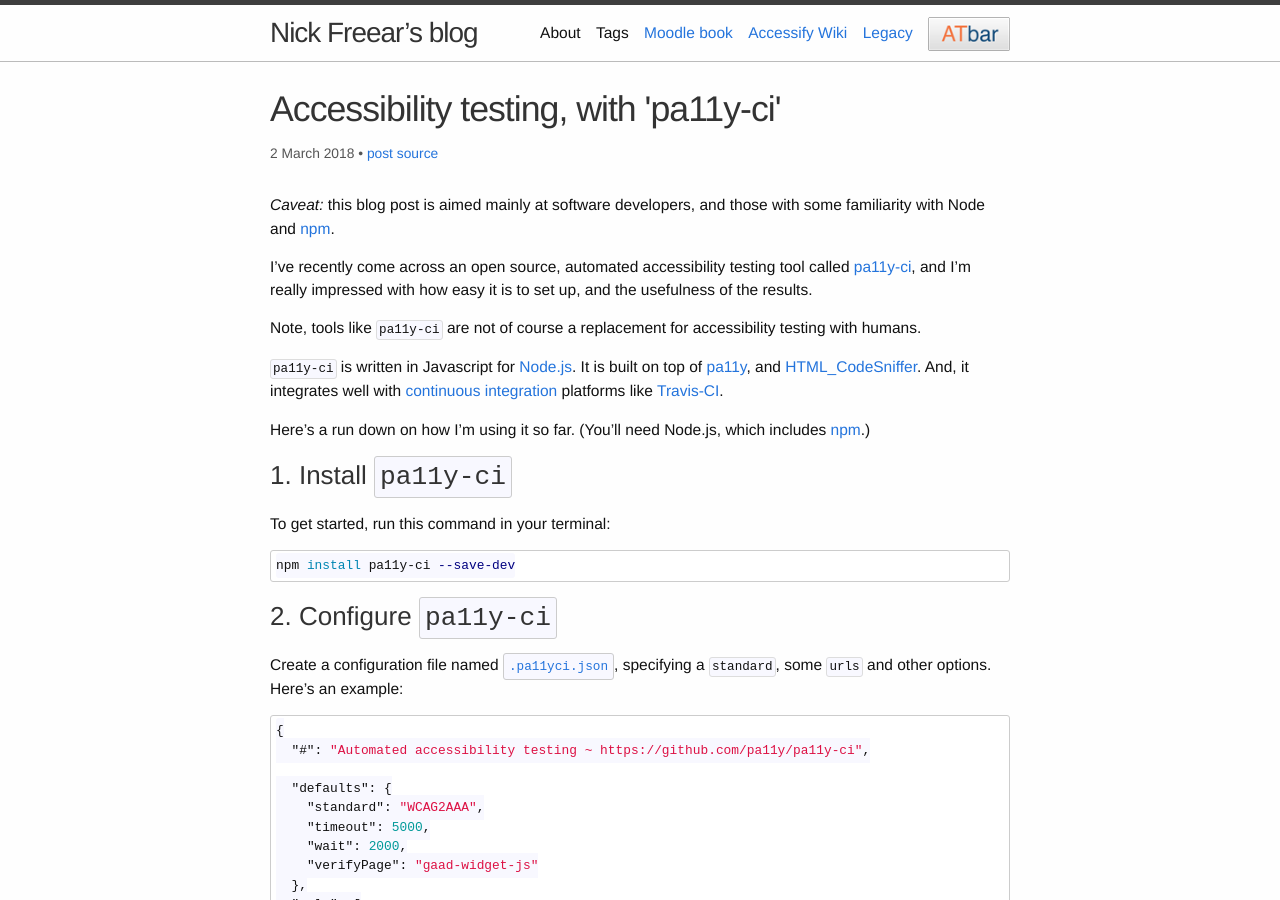
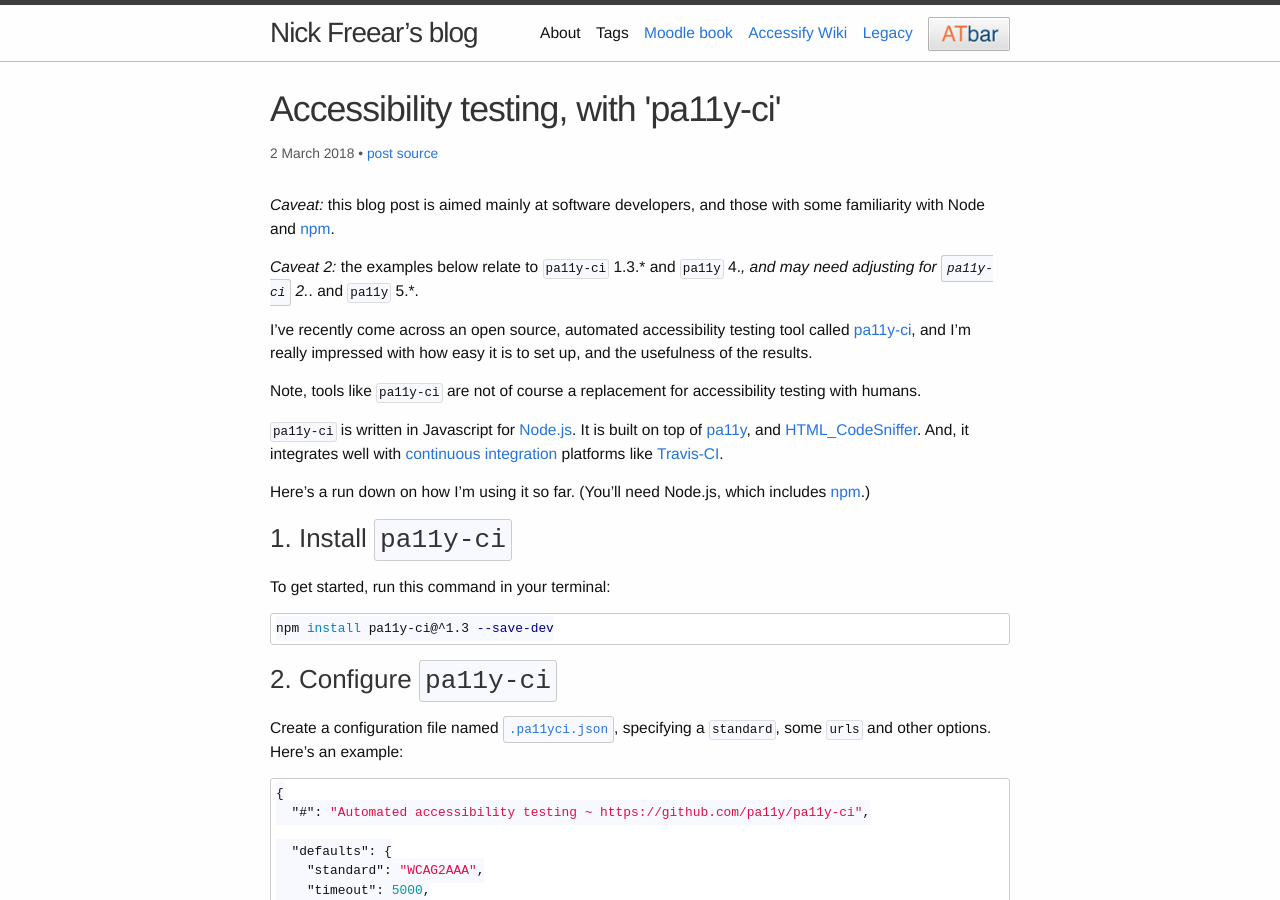
Before and after one commit to nfreear/nfreear.github.io, a Jekyll site: the page built from _posts/2018-02-28-pa11y-ci-accessility-testing.md, in a window 1280 px wide and 900 px high. Built offline with Jekyll 4.4.1, drawn with Linux system fonts in a browser that asks for light colours; a script that is not in the unit is left out; comment, search, counter and statistics services are not loaded; some of the changed text lies outside the part shown.

Commit message:
Bug #2, add 'caveat 2' to pa11y-ci accessibility blog post [ci skip]

````diff
--- a/_posts/2018-02-28-pa11y-ci-accessility-testing.md
+++ b/_posts/2018-02-28-pa11y-ci-accessility-testing.md
@@ -17,6 +17,8 @@ priority: 1.0
 _Caveat:_ this blog post is aimed mainly at software developers, and
 those with some familiarity with Node and [npm][].
 
+_Caveat 2:_ the examples below relate to `pa11y-ci` 1.3.* and `pa11y` 4.*,
+and may need adjusting for `pa11y-ci` 2.*. and `pa11y` 5.*.
 
 I've recently come across an open source, automated accessibility
 testing tool called [pa11y-ci][], and I'm really impressed with how easy
@@ -35,7 +37,7 @@ Here's a run down on how I'm using it so far. (You'll need Node.js, which includ
 To get started, run this command in your terminal:
 
 ```sh
-npm install pa11y-ci --save-dev
+npm install pa11y-ci@^1.3 --save-dev
 ```
 
 ### 2. Configure `pa11y-ci`
@@ -123,6 +125,8 @@ script:
   - npm test
   - npm run serve-ci & sleep 5; npm run pa11y-ci;
 ```
+
+_Note:_ `&` after a command in bash pushes it to the background.
 
 ### Example outputs
 
````
